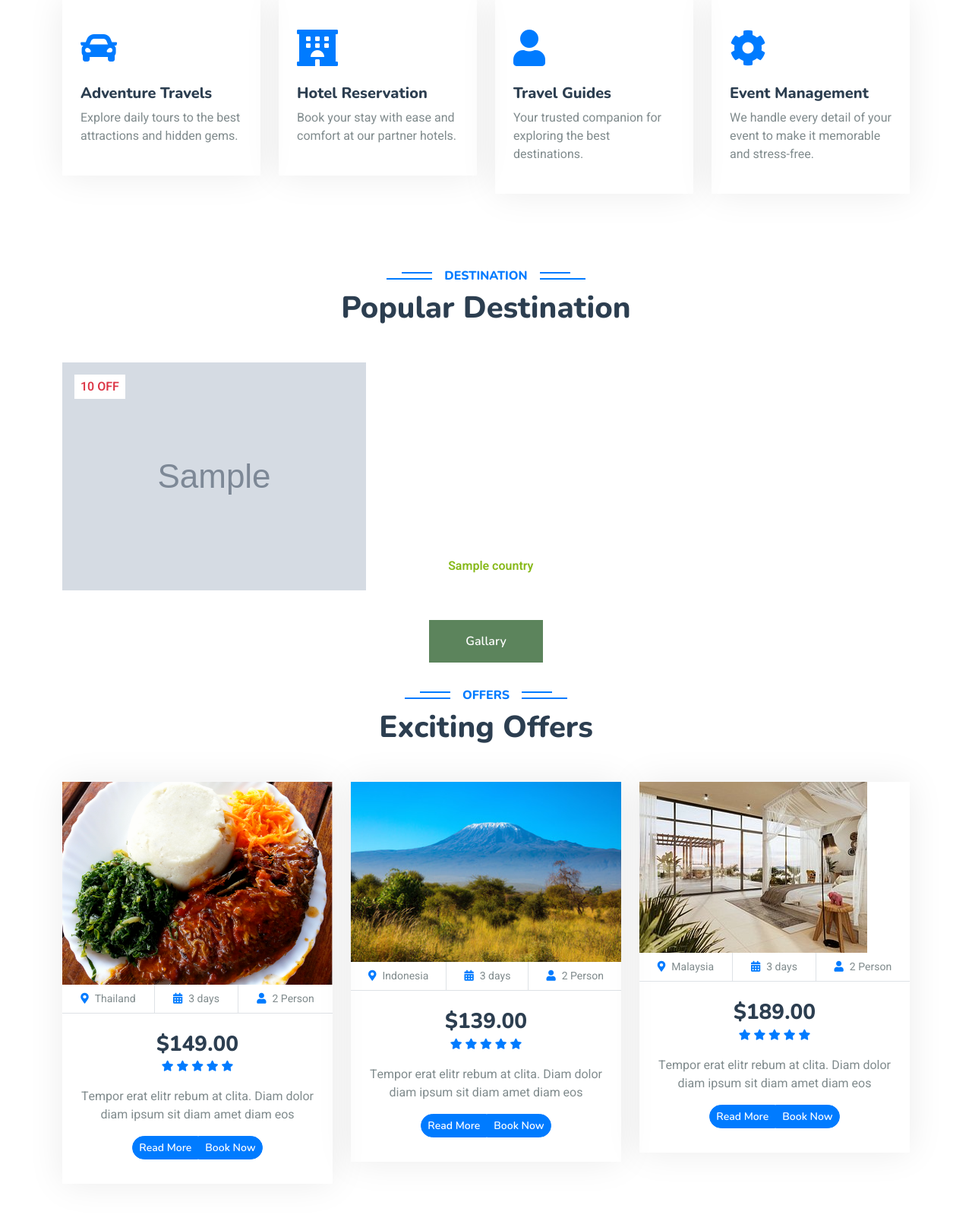
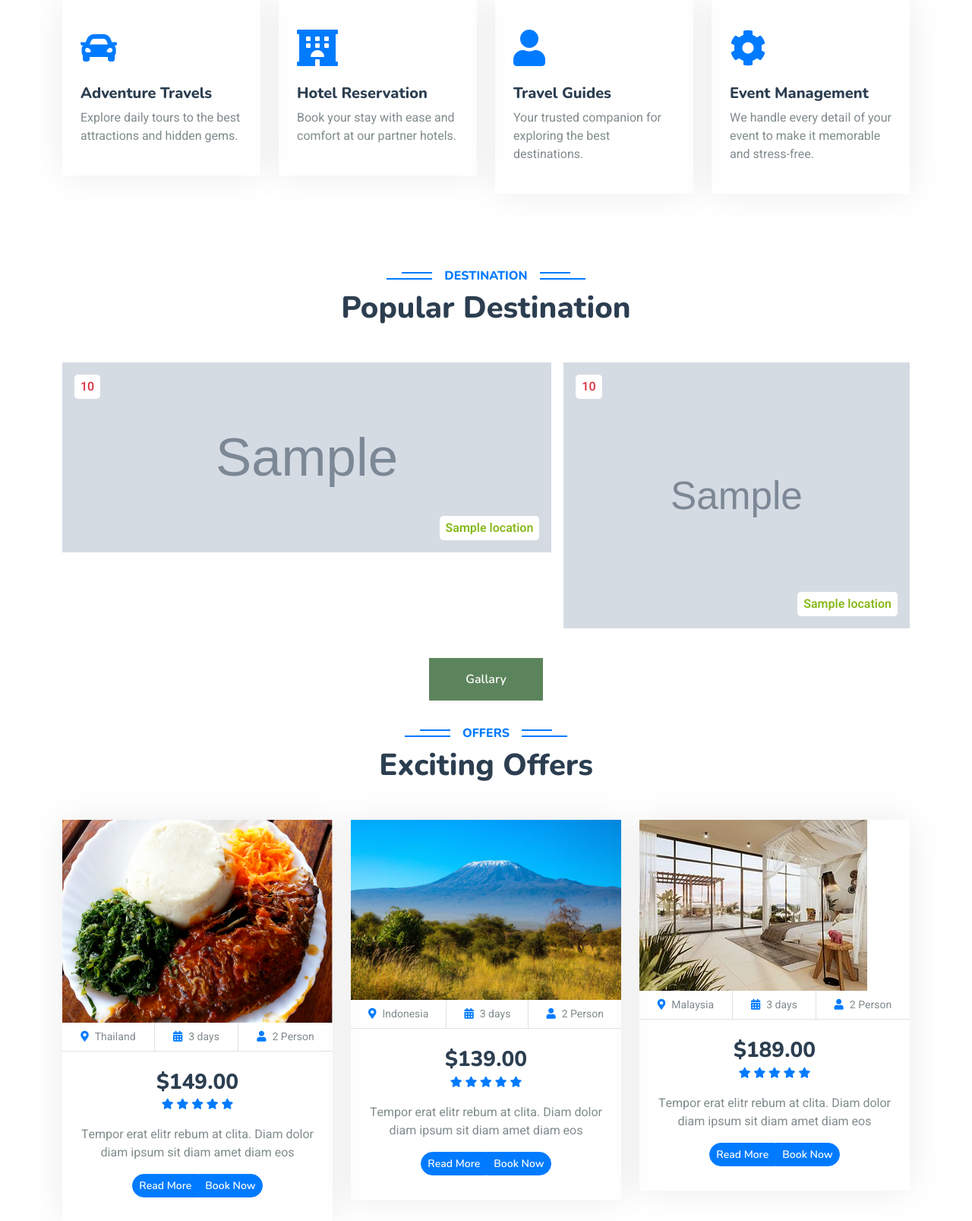
Before and after one commit to Mdhucker/RepositoryOne, a Django app: template travelApp/templates/base/index.html in a window 1280 px wide. Shown: the part 1772-3379 px from the top of the page at 76% size. Run offline with Django 3.2, Linux system fonts and the light colour scheme; the template is opened without the code that fills it: most values are stand-ins (such as "Sample title", 1, 10 or a date in 2020); grey boxes marked "Sample" are stand-in pictures; some libraries are stand-ins or nearby versions.

Commit message:
commit three

```diff
--- a/templates/footer.html
+++ b/templates/footer.html
@@ -72,10 +72,10 @@
         <div class="copyright">
             <div class="row">
                 <div class="col-md-6 text-center text-md-start mb-3 mb-md-0">
-                    &copy; <a class="border-bottom" href="#">Your Site Name</a>, All Right Reserved.
+                    &copy; <a class="border-bottom" href="#">Mishani Tours & Travel Company</a>, All Right Reserved.
 
                     <!--/*** This template is free as long as you keep the footer author’s credit link/attribution link/backlink. If you'd like to use the template without the footer author’s credit link/attribution link/backlink, you can purchase the Credit Removal License from "https://htmlcodex.com/credit-removal". Thank you for your support. ***/-->
-                    Designed By <a class="border-bottom" href="https://htmlcodex.com">HTML Codex</a>
+                    Designed By <a class="border-bottom" href="https://htmlcodex.com">Mishani Developers</a>
                 </div>
                 <div class="col-md-6 text-center text-md-end">
                     <div class="footer-menu">
--- a/travelApp/templates/base/index.html
+++ b/travelApp/templates/base/index.html
@@ -171,6 +171,25 @@
 
 
     <!-- Destination Start -->
+    <style>
+        /* Internal CSS for the destination section */
+        .destination {
+            padding: 5rem 0; /* Adjusting vertical padding */
+        }
+        .destination img {
+            object-fit: cover; /* Ensures the image covers the area without distortion */
+            width: 100%; /* Full width of the parent container */
+            height: 250px; /* Fixed height; adjust as needed */
+        }
+        .destination a {
+            position: relative; /* Needed for absolute positioning of overlay text */
+            display: block; /* Ensures the link is block-level for full clickable area */
+            overflow: hidden; /* Hides any overflow from images */
+        }
+        .destination .bg-white {
+            border-radius: 5px; /* Optional: adds rounded corners to the text overlays */
+        }
+    </style>
     <div class="container-xxl py-5 destination">
         <div class="container">
             <div class="text-center wow fadeInUp" data-wow-delay="0.1s">
@@ -178,27 +197,30 @@
                 <h1 class="mb-5">Popular Destination</h1>
             </div>
             <div class="row g-3">
-                {% for destination in destinations %}
                 <div class="col-lg-7 col-md-6">
                     <div class="row g-3">
+                        {% for destination in destinations %}
                         <div class="col-lg-12 col-md-12 wow zoomIn" data-wow-delay="0.1s">
                             <a class="position-relative d-block overflow-hidden" href="">
-                                    <img class="img-fluid" src="{{ destination.image.url }}" alt="{{ destination.name }}">
-                                    <div class="bg-white text-danger fw-bold position-absolute top-0 start-0 m-3 py-1 px-2">
-                                        {{ destination.discount }} OFF
+                                <img class="img-fluid" src="{{ destination.image.url }}" alt="{{ destination.location }}">
+                                <div class="bg-white text-danger fw-bold position-absolute top-0 start-0 m-3 py-1 px-2">{{ destination.discount }}</div>
+                                <div class="bg-white text-primary fw-bold position-absolute bottom-0 end-0 m-3 py-1 px-2">{{ destination.location }}</div>
+                            </a>
                         </div>
-                                    <div class="bg-white text-primary fw-bold position-absolute bottom-0 end-0 m-3 py-1 px-2">
-                                        {{ destination.country }}
+                        {% endfor %}
                     </div>
+                </div>
+                <div class="col-lg-5 col-md-6 wow zoomIn" data-wow-delay="0.7s" style="min-height: 350px;">
+                    {% if destinations.count > 0 %}
+                    <a class="position-relative d-block h-100 overflow-hidden" href="">
+                        <img class="img-fluid position-absolute w-100 h-100" src="{{ destinations.0.image.url }}" alt="{{ destinations.0.location }}" style="object-fit: cover;">
+                        <div class="bg-white text-danger fw-bold position-absolute top-0 start-0 m-3 py-1 px-2">{{ destinations.0.discount }}</div>
+                        <div class="bg-white text-primary fw-bold position-absolute bottom-0 end-0 m-3 py-1 px-2">{{ destinations.0.location }}</div>
                     </a>
+                    {% endif %}
                 </div>
             </div>
         </div>
-                {% endfor %}
-            </div>
-
-        </div>
-
     </div>
         <div style="display: flex; justify-content: center; align-items: center; height: 30px;">
         <a class="btn py-3 px-5 mt-2" href="{%url 'gallary'%}" style="background-color: rgba(4, 66, 4, 0.647);color: white; border: none;">Gallary</a>
```
Also changed, not shown: db.sqlite3, media/destinations/3good.jpg (added), media/destinations/istockphoto-478309860-612x612.jpg (added), media/destinations/istockphoto-522001900-612x612.jpg (added). Lines whose indentation alone changed are shown as unchanged.
